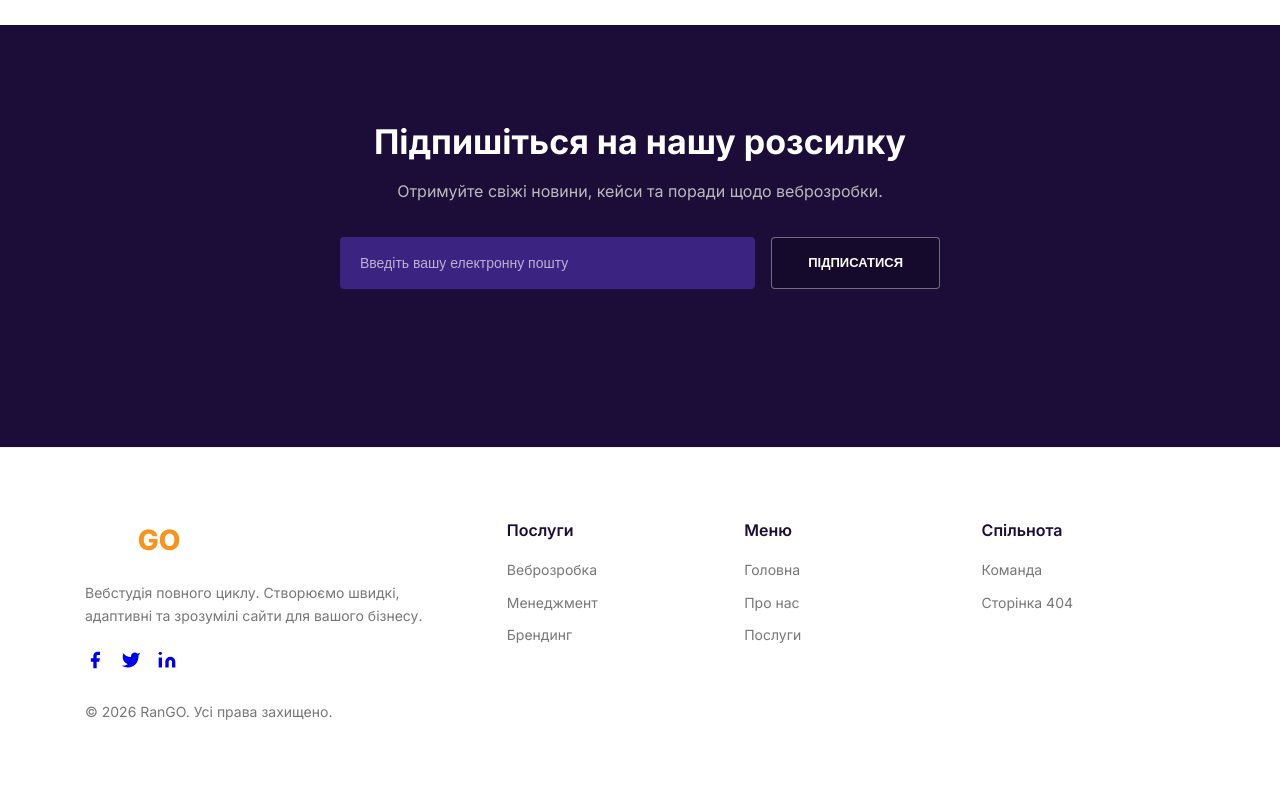
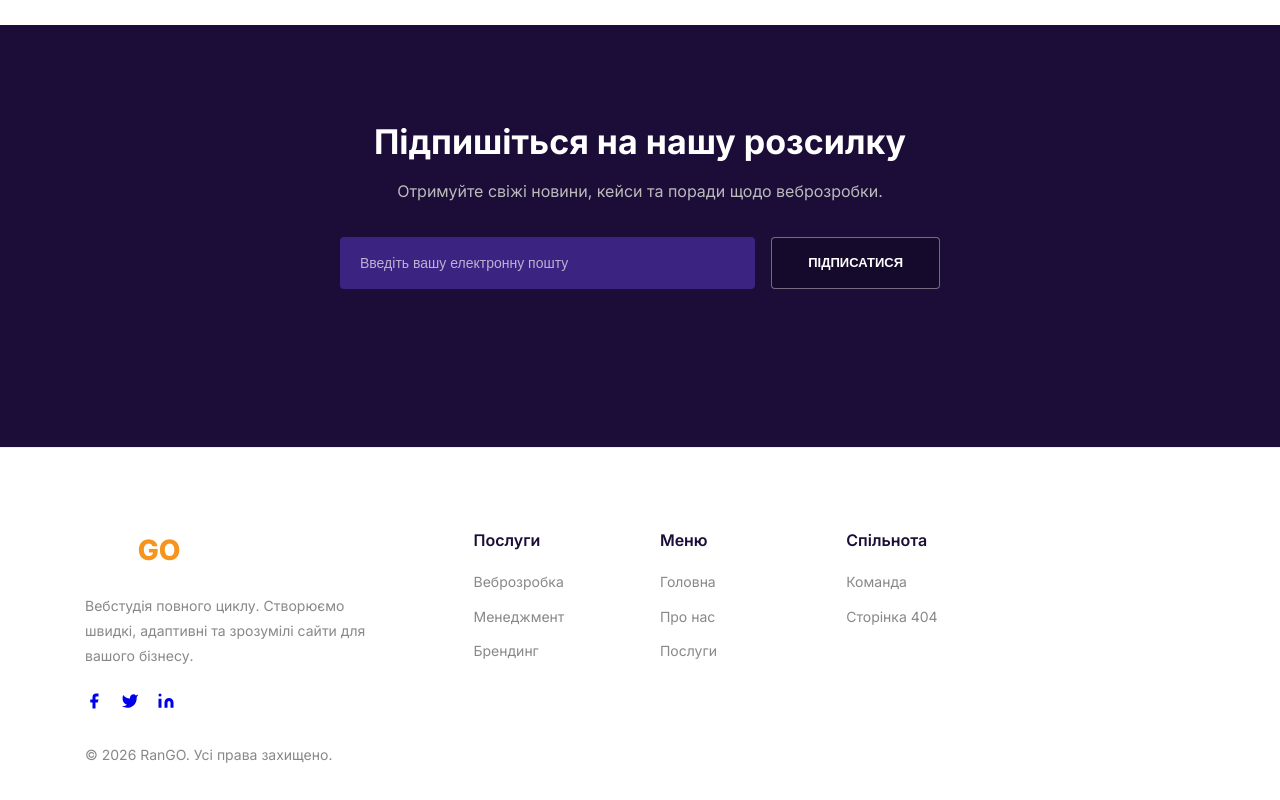
Before and after one commit to sevensrays/web-practice, a plain HTML site: page about.html in a window 1280 px wide. Shown: the part 1976-2776 px from the top of the page. Drawn offline with Linux system fonts and the light colour scheme.

Commit message:
Update style.css

```diff
--- a/assets/css/style.css
+++ b/assets/css/style.css
@@ -51,8 +51,8 @@ img {
 }
 
 .icon {
-    width: 20px;
-    height: 20px;
+    width: 18px;
+    height: 18px;
     display: inline-block;
 }
 
@@ -169,7 +169,7 @@ img {
 .hero {
     min-height: 920px;
     background-color: #1B0B33;
-    background-image: url('../images/background.png');
+    background-image: url('../images/mainMenu/background.webp');
     background-position: center center;
     background-size: cover;
     background-repeat: no-repeat;
@@ -196,10 +196,10 @@ img {
 .hero .title { font-size: clamp(72px, 12vw, 180px); font-weight: 800; line-height: 1; margin: 10px 0; }
 .hero .description { font-size: 18px; }
 
-/* --- Банер внутрішніх сторінок (About / Services) --- */
+/* --- Банер внутрішніх сторінок --- */
 .page-banner {
     background-color: #1B0B33;
-    background-image: url('../images/background.png');
+    background-image: url('../images/mainMenu/background.webp');
     background-position: center;
     background-size: cover;
     color: #fff;
@@ -232,7 +232,7 @@ img {
     background: transparent;
     border: none;
     color: #fff;
-    cursor: pointer;
+    cursor: default;
 }
 
 .sidebar-text-wrap {
@@ -367,7 +367,7 @@ img {
 .cta-text h2 { font-size: 40px; margin-bottom: 20px; line-height: 1.15; }
 .cta-image { width: 52%; display: flex; align-items: flex-end; }
 
-/* --- Integrate Future (Cans) --- */
+/* --- Integrate Future --- */
 .integrate-section { padding: 100px 15px; }
 .integrate-flex { display: flex; align-items: center; justify-content: center; gap: 70px; }
 .integrate-images img { max-width: 400px; }
@@ -498,19 +498,22 @@ img {
 
 .newsletter-status { margin-top: 14px; min-height: 22px; font-size: 14px; color: #F7941D; }
 
-/* --- Footer --- */
-.footer { padding: 70px 0; border-top: 1px solid #eee; }
+/* --- Footer (як в оригіналі) --- */
+.footer { padding: 80px 0; border-top: 1px solid #eee; }
 .footer-flex { display: flex; justify-content: space-between; align-items: flex-start; gap: 40px; }
-.footer-brand { width: 32%; }
-.footer-brand p { color: #777; font-size: 14px; margin-top: 18px; line-height: 1.7; }
+.footer-brand { width: 30%; }
+.footer-brand p { color: #888; font-size: 14px; margin-top: 20px; max-width: 300px; line-height: 1.8; }
 
-.social-icons { display: flex; gap: 16px; margin: 22px 0; color: #777; }
+.social-icons { display: flex; gap: 18px; margin: 24px 0; color: #a0a0a0; }
 .social-icons a:hover { color: #492B7C; }
 
-.copyright { margin-top: 16px; font-size: 13px; color: #999; }
-.footer-links { width: 62%; display: grid; grid-template-columns: repeat(3, 1fr); gap: 24px; }
-.link-col h3 { color: #1B0D37; margin-bottom: 16px; font-size: 16px; font-weight: 600; }
-.link-col a { display: block; color: #777; text-decoration: none; margin-bottom: 10px; font-size: 14px; transition: 0.2s; }
+.copyright { margin-top: 20px; font-size: 13px; color: #a0a0a0; }
+.colorlib-link { color: #007bff; text-decoration: none; font-weight: 600; }
+.colorlib-link:hover { text-decoration: underline; }
+
+.footer-links { width: 65%; display: grid; grid-template-columns: repeat(4, 1fr); gap: 24px; }
+.link-col h3 { color: #1B0D37; margin-bottom: 18px; font-size: 16px; font-weight: 600; }
+.link-col a { display: block; color: #888; text-decoration: none; margin-bottom: 12px; font-size: 14px; transition: 0.2s; }
 .link-col a:hover { color: #F7941D; }
 
 /* --- Modal --- */
@@ -596,7 +599,7 @@ img {
 .error-code { font-size: clamp(72px, 14vw, 130px); font-weight: 800; color: #492B7C; line-height: 1; }
 .error-text { max-width: 460px; color: #777; margin: 16px 0 28px; }
 
-/* --- Адаптивність (Tablet & Mobile) --- */
+/* --- Адаптивність --- */
 @media (max-width: 1024px) {
     .header-inner { padding: 0 24px; }
     .vertical-sidebar { display: none; }
@@ -614,12 +617,13 @@ img {
     .feat-col, .feat-img-col, .cta-text, .cta-image, .integrate-text, .footer-brand, .footer-links {
         width: 100%;
     }
+    .footer-brand p { margin-left: auto; margin-right: auto; }
+    .footer-links { grid-template-columns: repeat(2, 1fr); text-align: left; }
     .text-right, .text-left { text-align: center; }
     .cta-text { padding: 50px 0 20px; }
     .vertical-dots { display: none; }
     .support-text p { margin-left: auto; margin-right: auto; }
-    .manager-profile { justify-content: center; }
-    .social-icons { justify-content: center; }
+    .manager-profile, .social-icons { justify-content: center; }
 }
 
 @media (max-width: 768px) {
@@ -645,6 +649,7 @@ img {
     .grid-3,
     .footer-links {
         grid-template-columns: 1fr;
+        text-align: center;
     }
 
     .newsletter-form { flex-direction: column; }
```
